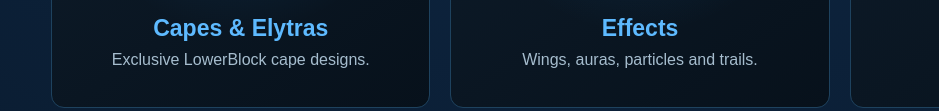
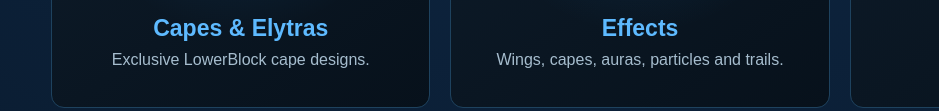
Before and after one commit to davidratner14-png/lowerblock-website, a plain HTML site: page store.html in a window 1280 px wide. Shown: the part 849-960 px from the top of the page, 0-939 px from the left. Drawn offline with Linux system fonts and the light colour scheme.

Commit message:
Update store.html

```diff
--- a/store.html
+++ b/store.html
@@ -480,7 +480,7 @@
       <div class="store-card" onclick="scrollToSection('effects')">
         <img src="effects.png">
         <h3>Effects</h3>
-        <p>Wings, auras, particles and trails.</p>
+        <p>Wings, capes, auras, particles and trails.</p>
       </div>
 
       <div class="store-card" onclick="scrollToSection('boosters')">
```
